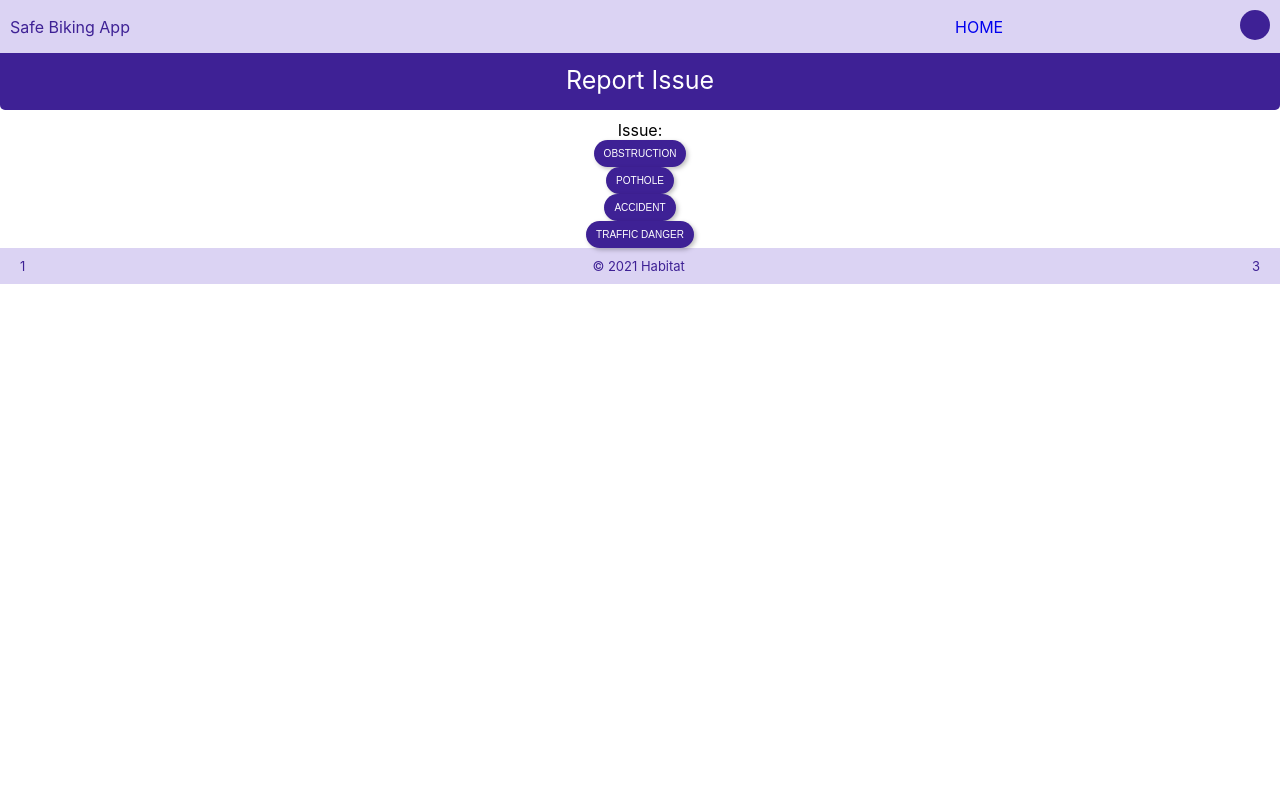
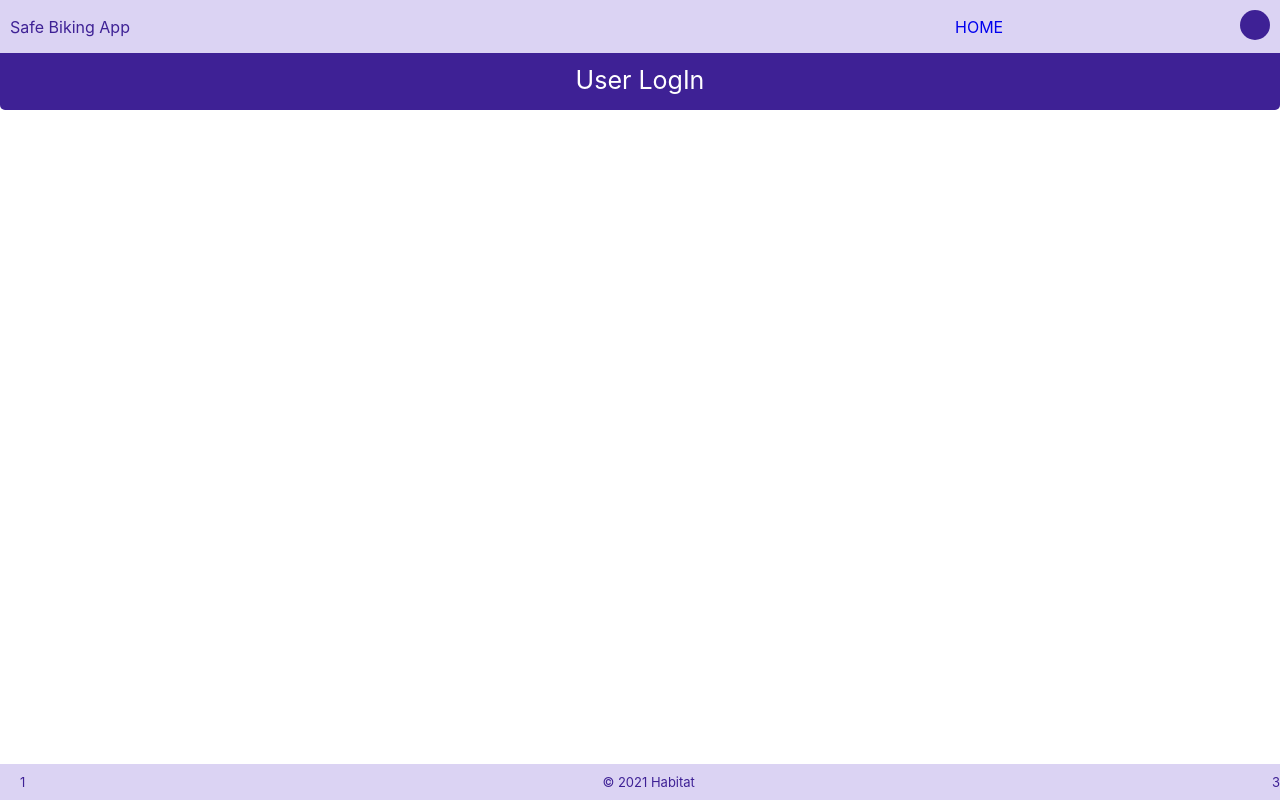
Before and after one commit to SafeBikingApp/SafeBikingRepo, a React (Create React App) app in the folder client/: page / in a window 1280 px wide. Built offline with nearby package versions, Linux system fonts and the light colour scheme.

Commit message:
ReportIssue component build

```diff
--- a/client/src/App.js
+++ b/client/src/App.js
@@ -17,11 +17,11 @@ function App() {
             <div>
               <Header />
                 <Switch>
-                    <Route exact path="/report_issue" component={Map}/>
+                    <Route exact path="/user_login" component={Map}/>
                     <Route exact path="/issue" component={Issue} />
-                    <Route exact path="/" component={ReportIssue} />
+                    <Route exact path="/report_issue" component={ReportIssue} />
                     <Route exact path="/user_interface" component={UserInterface} />
-                    <Route exact path="/user_login" component={UserLogin} />
+                    <Route exact path="/" component={UserLogin} />
                     <Route exact path="/user_register" component={UserRegister} />
                 </Switch>
               <Footer />
--- a/client/src/components/CSS/Button.css
+++ b/client/src/components/CSS/Button.css
@@ -3,7 +3,7 @@
     padding: 8px 10px 8px 10px;
     color: white;
     border: 0;
-    font-size: 10px;
+    font-size: 12px;
     filter: drop-shadow(2px 2px 2px rgba(0, 0, 0, 0.25));
 }
 
--- a/client/src/components/CSS/Footer.css
+++ b/client/src/components/CSS/Footer.css
@@ -1,8 +1,10 @@
 .footer-wrapper {
     display: flex;
     justify-content: space-between;
-    /* width: 100vw; */
     padding: 10px;
+    position: fixed;
+    width: 100vw;
+    bottom: 0;
 }
 
 .footer-section {
--- a/client/src/components/CSS/Issue.css
+++ b/client/src/components/CSS/Issue.css
@@ -13,6 +13,7 @@
     margin: 5px;
     color: black;
     text-align: left;
+    margin: 0 20px 15px 20px;
 }
 
 .issue-center {
--- a/client/src/components/CSS/ReportIssue.css
+++ b/client/src/components/CSS/ReportIssue.css
@@ -1,17 +1,61 @@
 .reportissue-section-container {
-    margin: 5px;
+    display: flex;
+    flex-direction: column;
+    justify-content: center;
     color: black;
     text-align: left;
+    margin: 0 20px 15px 20px;
 }
 
 .reportissue-title {
     padding: 5px;
-    margin: 0 0 3px 0;
     text-align: left;
 }
 
 .reportissue-detail {
     display: flex;
-    align-items: center;
-    margin: 0 0 10px 0;
+    justify-content: space-around;
+    margin: 5px;
 }
+
+.reportissue-center {
+    display: flex;
+    justify-content: center;
+    margin: 10px;
+}
+
+.reportissue-checkbox {
+    margin: 5px 0 0 0;
+}
+
+.reportissue-small {
+    font-size: small;
+    width: 100%;
+}
+
+.reportissue-input {
+    width: 70%;
+    border-radius: 5px;
+    border: solid 1px rgba(0, 0, 0, 0.308);
+    padding: 5px;
+    margin: 0 0 5px 0;
+}
+
+.reportissue-left-input {
+    justify-content: flex-start;
+}
+
+.reportissue-photo {
+    width: 100px;
+    height: auto;
+}
+
+.hide-photo {
+    display:hide;
+}
+
+.reportissue-left {
+    text-align: left;
+    margin: 10px 0 10px 0;
+    width: 73%;
+}
--- a/client/src/components/ReportIssue.js
+++ b/client/src/components/ReportIssue.js
@@ -1,28 +1,65 @@
 import React, {useState} from "react";
-import "./CSS/Header.css";
+import "./CSS/ReportIssue.css";
 import Title from "./Title";
 import Button from "./Button";
 
 function ReportIssue() {
 
-    const handleClick = () => {
+    const handleClick = (e) => {
+        setIssue(e.target.value)
+    };
+    const handleClickPhoto = (e) => {
 
     };
+    const [issue, setIssue] = useState("")
+    const [agree, setAgree] = useState(false);
+    const [photo, setPhoto] = useState(true);
+    const [imgUrl, setImgUrl] = useState("");
 
     return (
         <div className="reportissue-wrapper">
             <Title title="Report Issue" />
             <div className="reportissue-section-container">
-                <div className="reportissue-title">
+                <div className="reportissue-title dark-color-text">
                     Issue:
                 </div>
                 <div className="reportissue-detail">
-                    <Button className="" component="" handleClick={handleClick} name="OBSTRUCTION" />
+                    <Button component="" handleClick={handleClick} name="OBSTRUCTION" />
                     <Button component="" handleClick={handleClick} name="POTHOLE" />
+                </div>
                 <div className="reportissue-detail">
                     <Button component="" handleClick={handleClick} name="ACCIDENT" />
                     <Button component="" handleClick={handleClick} name="TRAFFIC DANGER" />
                 </div>
+            </div>
+            <div className="reportissue-section-container dark-color-text">
+                <div className="reportissue-title dark-color-text">
+                    Description:
+                </div>
+                <div className="reportissue-detail reportissue-left-input">
+                    <textarea className="reportissue-input" rows="3"/>
+                </div>
+            </div>
+            <div className="reportissue-section-container">
+                <div className="reportissue-title dark-color-text">
+                    Photo:
+                </div>
+                <div className="reportissue-detail reportissue-left-input">
+                    <input className="reportissue-input" placeholder="optional" type="text" />
+                    &nbsp;&nbsp;&nbsp;
+                    <Button name="UPLOAD" onClick={handleClickPhoto} />
+                </div>
+                <div className={photo ? "reportissue-detail reportissue-center reportissue-small" : "reportissue-detail hide-photo"}>
+                    <img src={imgUrl} alt="Evidence" className="reportissue-photo light-color-bg" />
+                </div>
+                <div className="reportissue-detail reportissue-small dark-color-text">
+                    Photo preview
+                </div>
+                <div className="reportissue-detail dark-color-text reportissue-left">
+                    <input type="checkbox" className="reportissue-checkbox" onClick={setAgree} />I agree to the terms of service.
+                </div>
+                <div className="reportissue-center">
+                    <Button name="REPORT" component="" onClick={handleClick} />
                 </div>
             </div>
         </div>
--- a/client/src/components/UserLogin.js
+++ b/client/src/components/UserLogin.js
@@ -1,10 +1,12 @@
 import React, {useState} from "react";
 import "./CSS/UserLogin.css";
+import Title from "./Title";
 
 function UserLogin() {
 
     return (
         <div className="userlogin-wrapper">
+            <Title title="User LogIn" />
 
         </div>
     )
```
